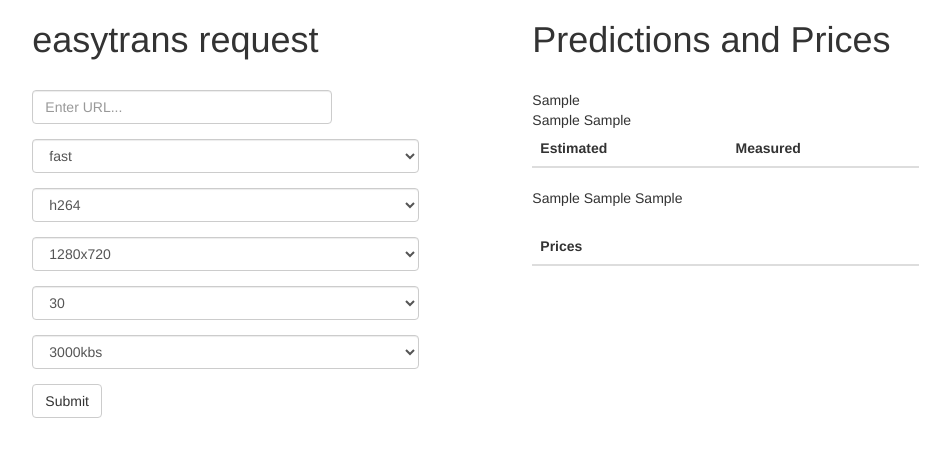
After one commit to tdeneke/easytrans, a Flask app: template templates/et.html in a window 1280 px wide. The commit adds this page. Shown: the top 457 px of the page, without its empty margins (206-1156 px from the left). Run offline with Flask 2, Linux system fonts and the light colour scheme; the template is opened without the code that fills it: most values are stand-ins (such as "Sample title", 1, 10 or a date in 2020); lists and menus that the app fills with data are empty; some libraries are stand-ins or nearby versions.

Commit message:
modifed the interface for easytrans

```diff
--- a/app.py
+++ b/app.py
@@ -20,8 +20,8 @@ import json
 
 app = Flask(__name__)
 app.config.from_object(os.environ['APP_SETTINGS'])
+
 db = SQLAlchemy(app)
-
 q = Queue(connection=conn)
 
 from models import Result
@@ -53,10 +53,12 @@ def count_and_save_words(url):
     nonPunct = re.compile('.*[A-Za-z].*')
     raw_words = [w for w in text if nonPunct.match(w)]
     raw_word_count = Counter(raw_words)
+    #print raw_word_count
 
     # stop words
     no_stop_words = [w for w in raw_words if w.lower() not in stops]
     no_stop_words_count = Counter(no_stop_words)
+    print no_stop_words_count
 
     # save the results
     try:
@@ -79,7 +81,7 @@ def count_and_save_words(url):
 
 @app.route('/', methods=['GET', 'POST'])
 def index():
-    return render_template('index.html')
+    return render_template('et.html')
 
 
 @app.route('/start', methods=['POST'])
@@ -87,6 +89,13 @@ def get_counts():
     # get url
     data = json.loads(request.data.decode())
     url = data["url"]
+    preset = data["preset"]
+    codec = data["codec"]
+    resolution = data["resolution"]
+    framerate = data["framerate"]
+    bitrate = data["bitrate"]
+
+    print data
     # form URL, id necessary
     if 'http://' not in url[:7]:
         url = 'http://' + url
--- a/static/main.js
+++ b/static/main.js
@@ -7,14 +7,18 @@
  .controller('WordcountController', ['$scope', '$log', '$http', '$timeout',
 	 function($scope, $log, $http, $timeout) {
 
+         // initialize the select option elements
+         $scope.input_preset = "fast";
+         $scope.input_resolution = "1280x720";
+	 $scope.input_framerate = "30";
+         $scope.input_codec = "h264";
+         $scope.input_bitrate = "3000k";
          $scope.getResults = function() {
 
 	 $log.log("test");
 
-      // get the URL from the input
-      var userInput = $scope.input_url;
 	 // fire the API request
-      $http.post('/start', {"url": userInput}).
+	 $http.post('/start', {"url": $scope.input_url, "preset": $scope.input_preset, "codec": $scope.input_codec, "resolution": $scope.input_resolution, "framerate": $scope.input_framerate, "bitrate": $scope.input_bitrate}).
 	 success(function(results) {
 		 $log.log(results);
 		 getWordCount(results);
--- /dev/null
+++ b/templates/et.html
@@ -0,0 +1,111 @@
+<!DOCTYPE html>
+<html ng-app="WordcountApp">
+  <head>
+    <title>easytrans</title>
+    <meta name="viewport" content="width=device-width, initial-scale=1.0">
+    <link href="//netdna.bootstrapcdn.com/bootstrap/3.1.1/css/bootstrap.min.css" rel="stylesheet" media="screen">
+    <style>
+      .container {
+        max-width: 1000px;
+      }
+    </style>
+  </head>
+  <body ng-controller="WordcountController">
+    <div class="container">
+      <div class="row">
+        <div class="col-sm-5 col-sm-offset-1">
+          <h1>easytrans request</h1>
+          <br>
+          <form role="form" ng-submit="getResults()">
+            <div class="form-group">
+              <input type="text" name="url" class="form-control" id="url-box" placeholder="Enter URL..." style="max-width: 300px;" ng-model="input_url" required>
+            </div>
+            <div class="form-group">
+            <select class="form-control" ng-model="input_preset">
+  		<option value="slow">slow</option>
+  		<option value="medium">medium</option>
+		<option value="fast">fast</option>
+		</select>
+            </div>
+            <div class="form-group">
+            <select class="form-control" ng-model="input_codec">
+                <option value="h264">h264</option>
+                <option value="h265">h265</option>
+                <option value="mpeg4">mpeg4</option>
+            </select>
+            </div>
+            <div class="form-group">
+            <select class="form-control" ng-model="input_resolution">
+                <option value="3840x2160">3840x2160</option>
+                <option value="1920x1080">1920x1080</option>
+                <option value="1280x720">1280x720</option>
+            </select>
+            </div>
+            <div class="form-group">
+            <select class="form-control" ng-model=input_framerate>
+                <option value="15">15</option>
+		<option value="24">24</option>
+                <option value="30">30</option>
+                <option value="60">60</option>
+            </select>
+            </div>
+            <div class="form-group">
+	    <select class="form-control" ng-model=input_bitrate>
+                <option value="5000k">5000kbs</option>
+                <option value="3000k">3000kbs</option>
+                <option value="820k">820kbs</option>
+            </select>
+            </div>
+            <button type="submit" class="btn btn-default">Submit</button>
+          </form>
+        </div>
+        <div class="col-sm-5 col-sm-offset-1">
+          <h1>Predictions and Prices</h1>
+          <br>
+          {{ openTag }}
+          <div id="results">
+            <table class="table table-striped">
+              <thead>
+                <tr>
+                  <th>Estimated</th>
+                  <th>Measured</th>
+                </tr>
+              </thead>
+              <tbody>
+              {{ openTag }}
+                <tr ng-repeat="(key, val) in wordcounts">
+                  {% raw %}
+                  <td>{{key}}</td>
+                  <td>{{val}}</td>
+                  {% endraw %}
+                </tr>
+              {{ openTag }}
+          </div>
+          <div id="price_results">
+            <table class="table table-striped">
+              <thead>
+                <tr>
+                  <th>Prices</th>
+                </tr>
+              </thead>
+              <tbody>
+              {{ openTag }}
+                <tr ng-repeat="(key, val) in wordcounts">
+                  {% raw %}
+                  <td>{{key}}</td>
+                  <td>{{val}}</td>
+                  {% endraw %}
+                </tr>
+              {{ openTag }}
+          </div>
+          {{ openTag }}
+        </div>
+      </div>
+    </div>
+    <br><br>
+    <script src="//code.jquery.com/jquery-1.11.0.min.js"></script>
+    <script src="//netdna.bootstrapcdn.com/bootstrap/3.1.1/js/bootstrap.min.js"></script>
+    <script src="https://ajax.googleapis.com/ajax/libs/angularjs/1.3.13/angular.min.js"></script>
+    <script src="{{ url_for('static', filename='main.js') }}"></script>
+  </body>
+</html>
```
Also changed, not shown: templates/index.html (indentation only), 1 other file. Lines whose indentation alone changed are shown as unchanged.
